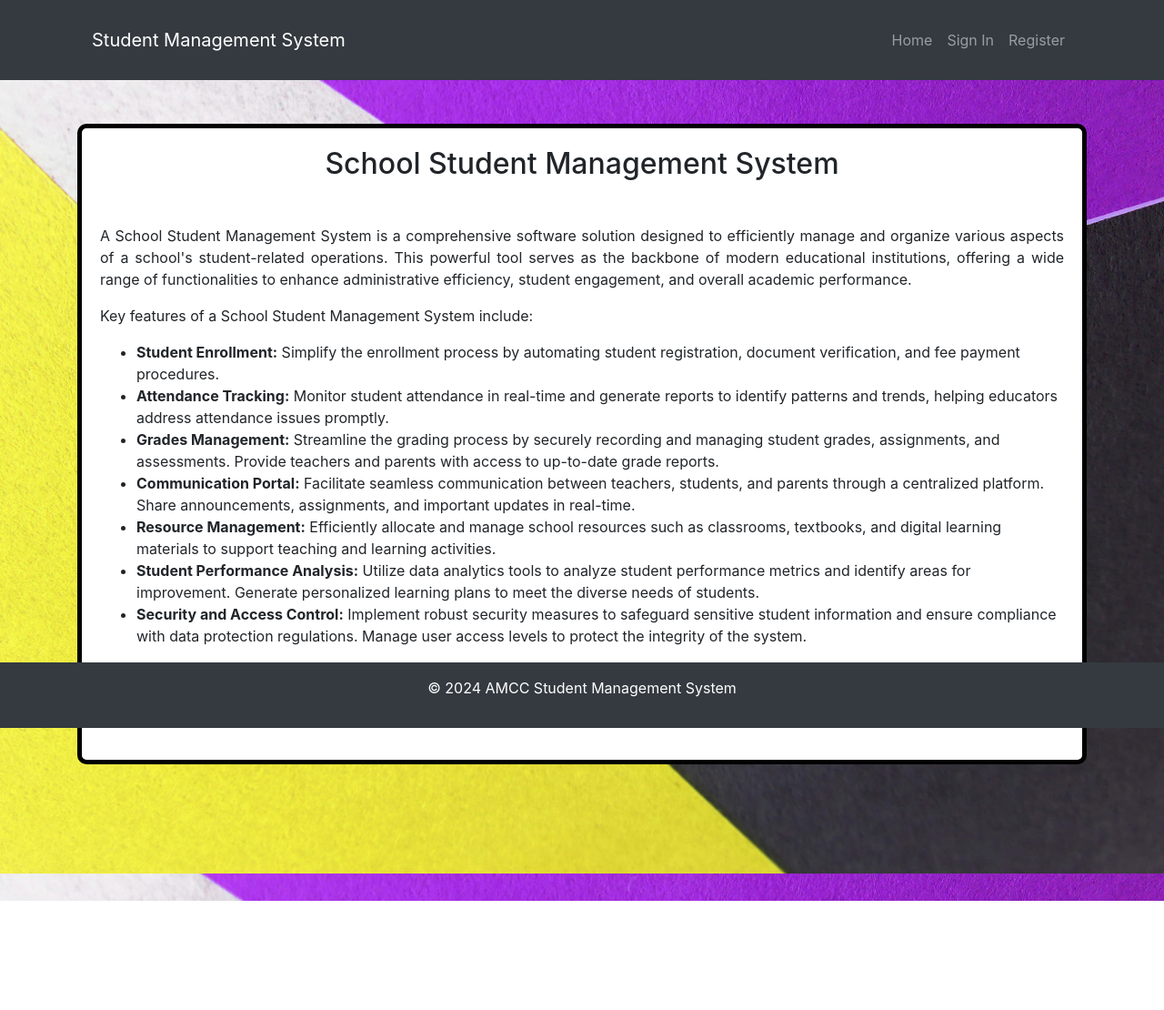
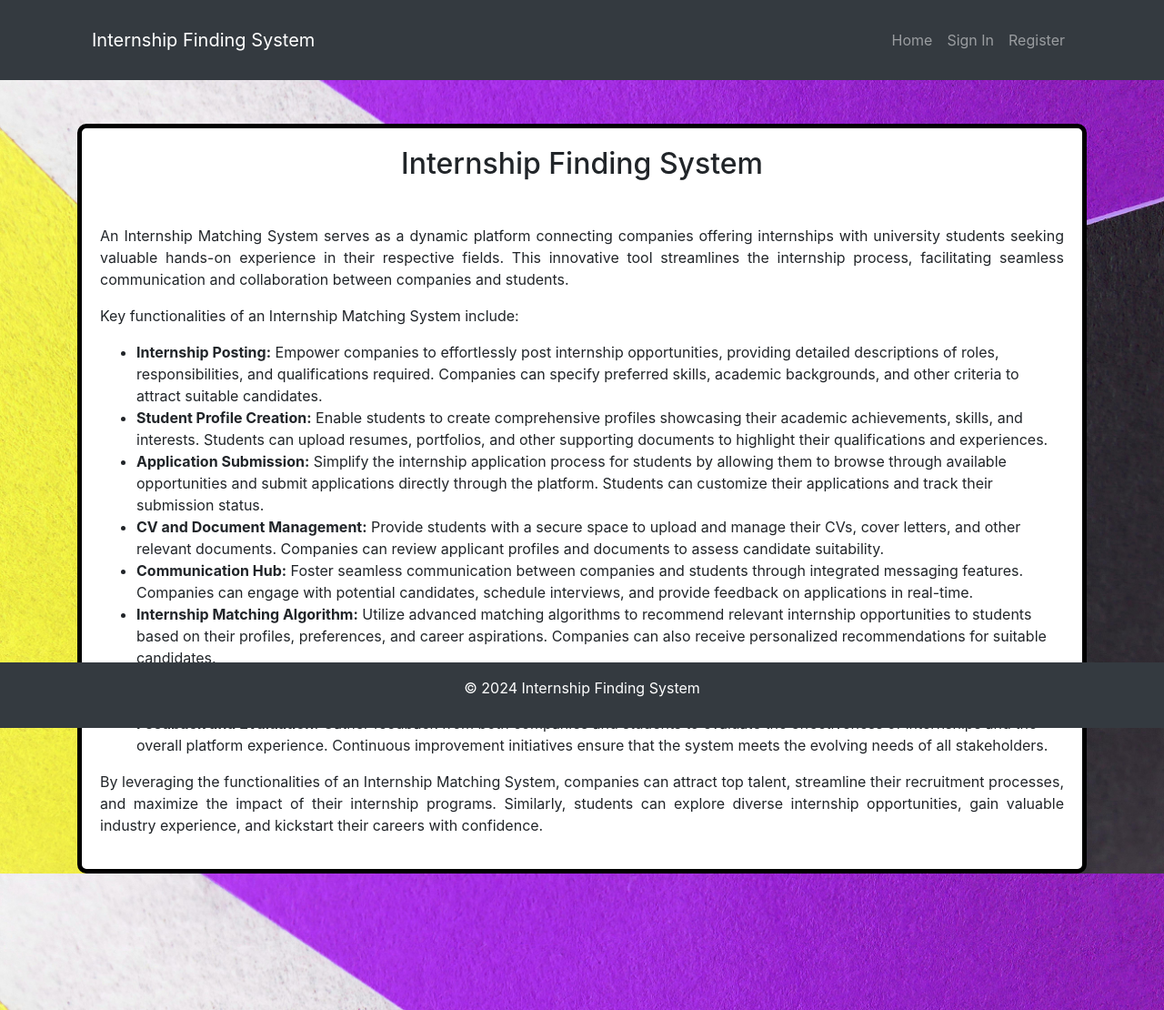
Before and after one commit to russellandrady/usermanagementsystemusingflask, a Flask app: page / in a window 1280 px wide. Shown: the whole page at 91% size. Before the commit the page ends 990 px from the top, so only its background shows below. Run offline with Flask 3, Linux system fonts and the light colour scheme; some libraries are stand-ins or nearby versions.

Commit message:
changedhomepage

```diff
--- a/templates/home.html
+++ b/templates/home.html
@@ -3,22 +3,28 @@
 <!-- Main Content -->
 <div class="container mt-5">
     <div class="custom-container">
-      <h2 class="text-center mb-5">School Student Management System</h2>
-      <p style="text-align: justify;">A School Student Management System is a comprehensive software solution designed to efficiently manage and organize various aspects of a school's student-related operations. This powerful tool serves as the backbone of modern educational institutions, offering a wide range of functionalities to enhance administrative efficiency, student engagement, and overall academic performance.</p>
+      <h2 class="text-center mb-5">Internship Finding System</h2>
+      <p style="text-align: justify;">An Internship Matching System serves as a dynamic platform connecting companies offering internships with university students seeking valuable hands-on experience in their respective fields. This innovative tool streamlines the internship process, facilitating seamless communication and collaboration between companies and students.</p>
 
-      <p>Key features of a School Student Management System include:</p>
+<p>Key functionalities of an Internship Matching System include:</p>
 
-      <ul>
-          <li><strong>Student Enrollment:</strong> Simplify the enrollment process by automating student registration, document verification, and fee payment procedures.</li>
-          <li><strong>Attendance Tracking:</strong> Monitor student attendance in real-time and generate reports to identify patterns and trends, helping educators address attendance issues promptly.</li>
-          <li><strong>Grades Management:</strong> Streamline the grading process by securely recording and managing student grades, assignments, and assessments. Provide teachers and parents with access to up-to-date grade reports.</li>
-          <li><strong>Communication Portal:</strong> Facilitate seamless communication between teachers, students, and parents through a centralized platform. Share announcements, assignments, and important updates in real-time.</li>
-          <li><strong>Resource Management:</strong> Efficiently allocate and manage school resources such as classrooms, textbooks, and digital learning materials to support teaching and learning activities.</li>
-          <li><strong>Student Performance Analysis:</strong> Utilize data analytics tools to analyze student performance metrics and identify areas for improvement. Generate personalized learning plans to meet the diverse needs of students.</li>
-          <li><strong>Security and Access Control:</strong> Implement robust security measures to safeguard sensitive student information and ensure compliance with data protection regulations. Manage user access levels to protect the integrity of the system.</li>
-      </ul>
+<ul>
+    <li><strong>Internship Posting:</strong> Empower companies to effortlessly post internship opportunities, providing detailed descriptions of roles, responsibilities, and qualifications required. Companies can specify preferred skills, academic backgrounds, and other criteria to attract suitable candidates.</li>
+    <li><strong>Student Profile Creation:</strong> Enable students to create comprehensive profiles showcasing their academic achievements, skills, and interests. Students can upload resumes, portfolios, and other supporting documents to highlight their qualifications and experiences.</li>
+    <li><strong>Application Submission:</strong> Simplify the internship application process for students by allowing them to browse through available opportunities and submit applications directly through the platform. Students can customize their applications and track their submission status.</li>
+    <li><strong>CV and Document Management:</strong> Provide students with a secure space to upload and manage their CVs, cover letters, and other relevant documents. Companies can review applicant profiles and documents to assess candidate suitability.</li>
+    <li><strong>Communication Hub:</strong> Foster seamless communication between companies and students through integrated messaging features. Companies can engage with potential candidates, schedule interviews, and provide feedback on applications in real-time.</li>
+    <li><strong>Internship Matching Algorithm:</strong> Utilize advanced matching algorithms to recommend relevant internship opportunities to students based on their profiles, preferences, and career aspirations. Companies can also receive personalized recommendations for suitable candidates.</li>
+    <li><strong>Interview Scheduling:</strong> Streamline the interview scheduling process by offering built-in calendar integration and automated notifications. Companies and students can coordinate interview dates and times conveniently within the platform.</li>
+    <li><strong>Feedback and Evaluation:</strong> Gather feedback from both companies and students to evaluate the effectiveness of internships and the overall platform experience. Continuous improvement initiatives ensure that the system meets the evolving needs of all stakeholders.</li>
+</ul>
 
-      <p style="text-align: justify;">By leveraging the capabilities of a School Student Management System, educational institutions can streamline administrative processes, enhance collaboration among stakeholders, and create a conducive learning environment that promotes student success and academic excellence.</p>
+<p style="text-align: justify;">By leveraging the functionalities of an Internship Matching System, companies can attract top talent, streamline their recruitment processes, and maximize the impact of their internship programs. Similarly, students can explore diverse internship opportunities, gain valuable industry experience, and kickstart their careers with confidence.</p>
+
+
+
+
+
     </div>
   </div>
 {% endblock %}
--- a/templates/index.html
+++ b/templates/index.html
@@ -3,7 +3,7 @@
 <head>
   <meta charset="UTF-8">
   <meta name="viewport" content="width=device-width, initial-scale=1.0">
-  <title>Simple Bootstrap Page</title>
+  <title>Internship Finder</title>
   <!-- Bootstrap CSS -->
   <link href="https://stackpath.bootstrapcdn.com/bootstrap/4.5.2/css/bootstrap.min.css" rel="stylesheet">
   <link rel="stylesheet" href="https://cdnjs.cloudflare.com/ajax/libs/font-awesome/5.15.4/css/all.min.css">
@@ -15,7 +15,7 @@
   <header class="bg-dark text-white py-3">
     <div class="container">
       <nav class="navbar navbar-expand-lg navbar-dark">
-        <a class="navbar-brand" href="#">Student Management System</a>
+        <a class="navbar-brand" href="#">Internship Finding System</a>
         <button class="navbar-toggler" type="button" data-toggle="collapse" data-target="#navbarNav" aria-controls="navbarNav" aria-expanded="false" aria-label="Toggle navigation">
           <span class="navbar-toggler-icon"></span>
         </button>
@@ -62,7 +62,7 @@
   <!-- Footer -->
   <footer class="bg-dark text-white py-3 mt-5">
     <div class="container text-center">
-      <p>&copy; 2024 AMCC Student Management System</p>
+      <p>&copy; 2024 Internship Finding System</p>
     </div>
   </footer>
 
--- a/templates/requests.html
+++ b/templates/requests.html
@@ -23,7 +23,7 @@
                 {{ req[3] }}
               </td>
               <td>
-                <a href="mailto:{{req[1]}}">{{req[1]}}</a>
+                <a href="mailto:{{req[1]}}" target="_blank">{{req[1]}}</a>
               </td>
               <td>
                 {% if req[2] %}
```
Also changed, not shown: 2 other files.
